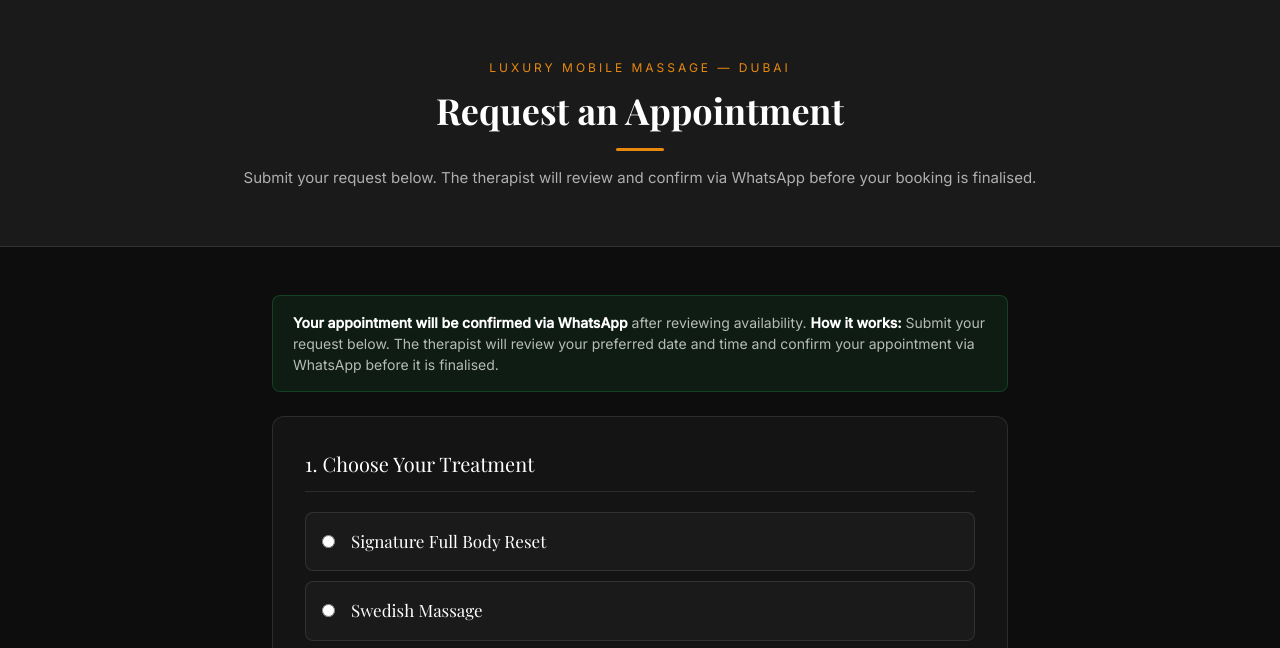
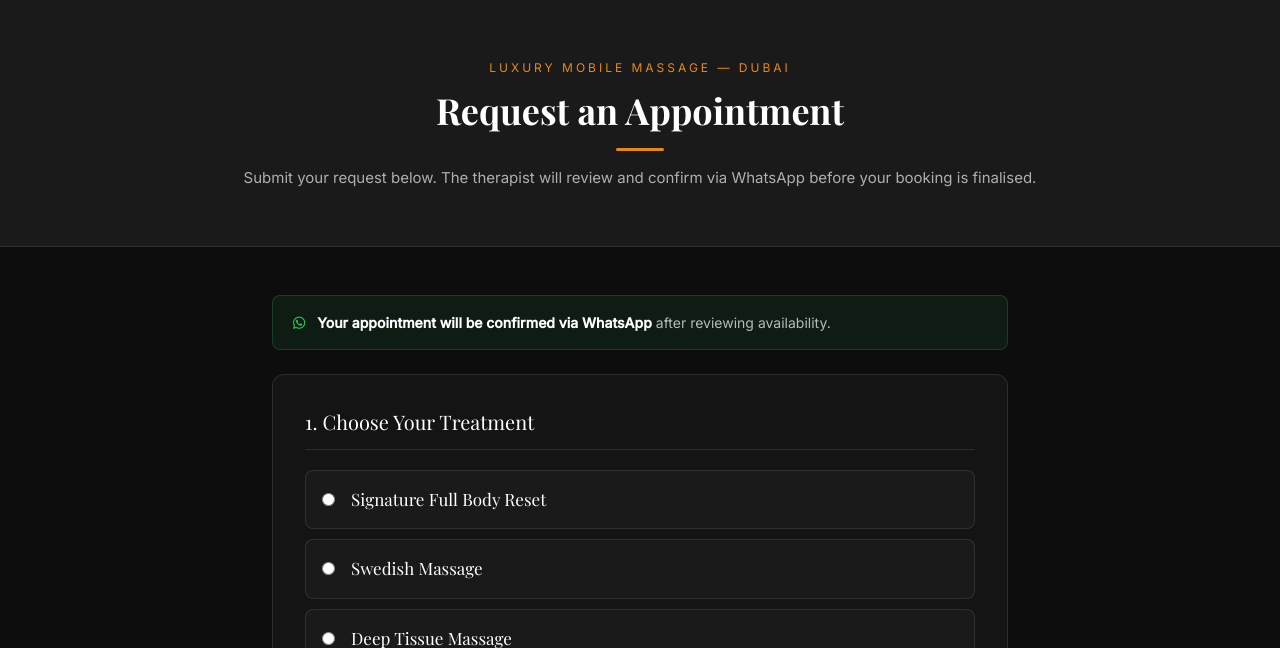
Before and after one commit to MarthaMuronji/rosette-booking, a Django app: page /book/ in a window 1280 px wide. Shown: the part 78-726 px from the top of the page. Run offline with Django 5.2, Linux system fonts and the light colour scheme; data that the repository does not hold is empty.

Commit message:
Fix whatsapp-notice block: restore div wrapper, remove duplicate text

```diff
--- a/templates/bookings/book_request.html
+++ b/templates/bookings/book_request.html
@@ -472,12 +472,10 @@
 <div class="container py-5">
     <div class="row justify-content-center">
         <div class="col-lg-8">
-
-            <div class="whatsapp-notice">
+                <div class="whatsapp-notice">
+                <i class="fab fa-whatsapp me-2" style="color:#25d366;"></i>
                 <strong style="color:white;">Your appointment will be confirmed via WhatsApp</strong> after reviewing availability.
-                <strong style="color:white;">How it works:</strong> Submit your request below. The therapist will review your preferred date and time and confirm your appointment via WhatsApp before it is finalised.
             </div>
-
             <form method="POST" id="requestForm">
                 {% csrf_token %}
                 {% if non_field_errors %}
```
